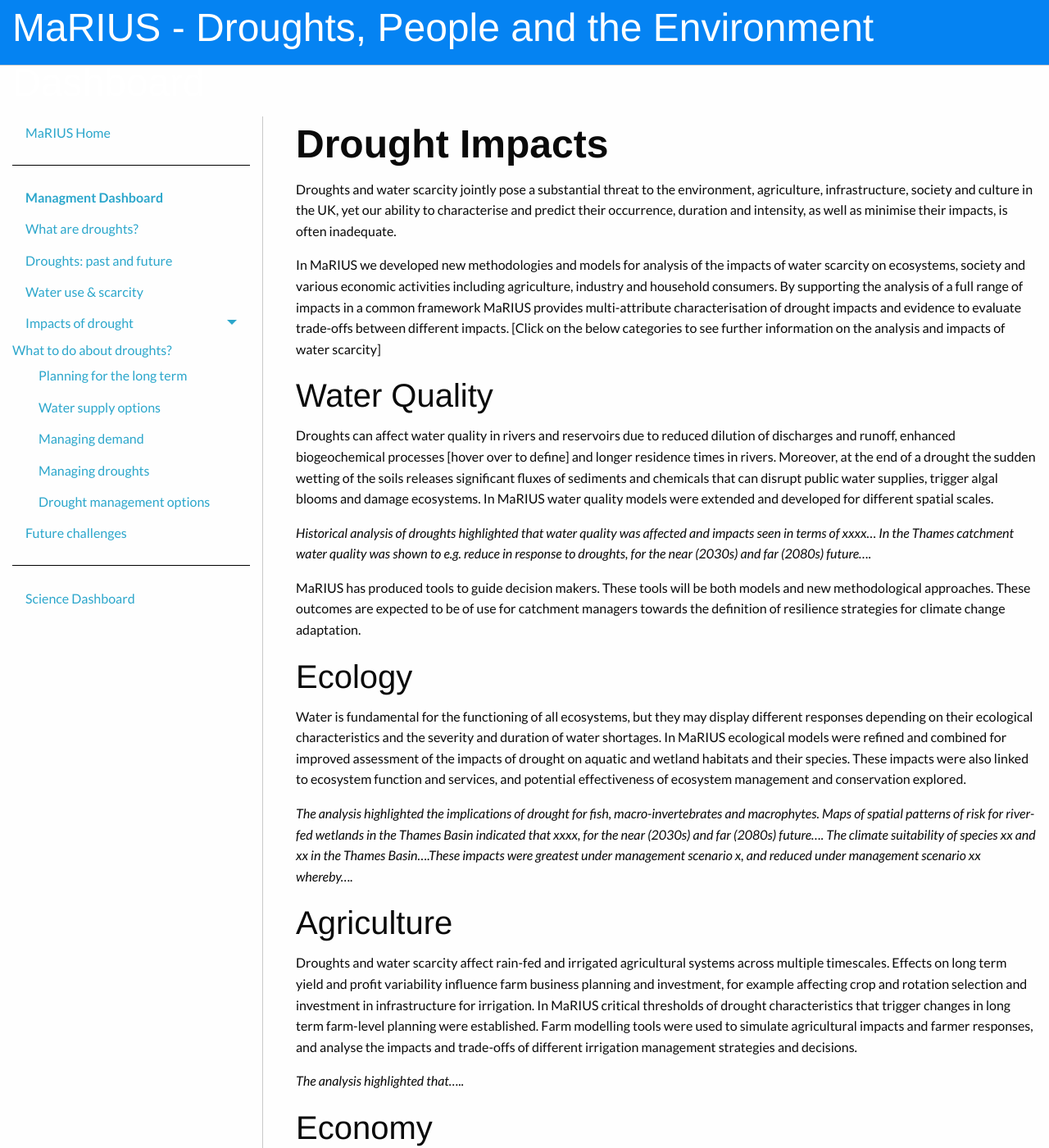
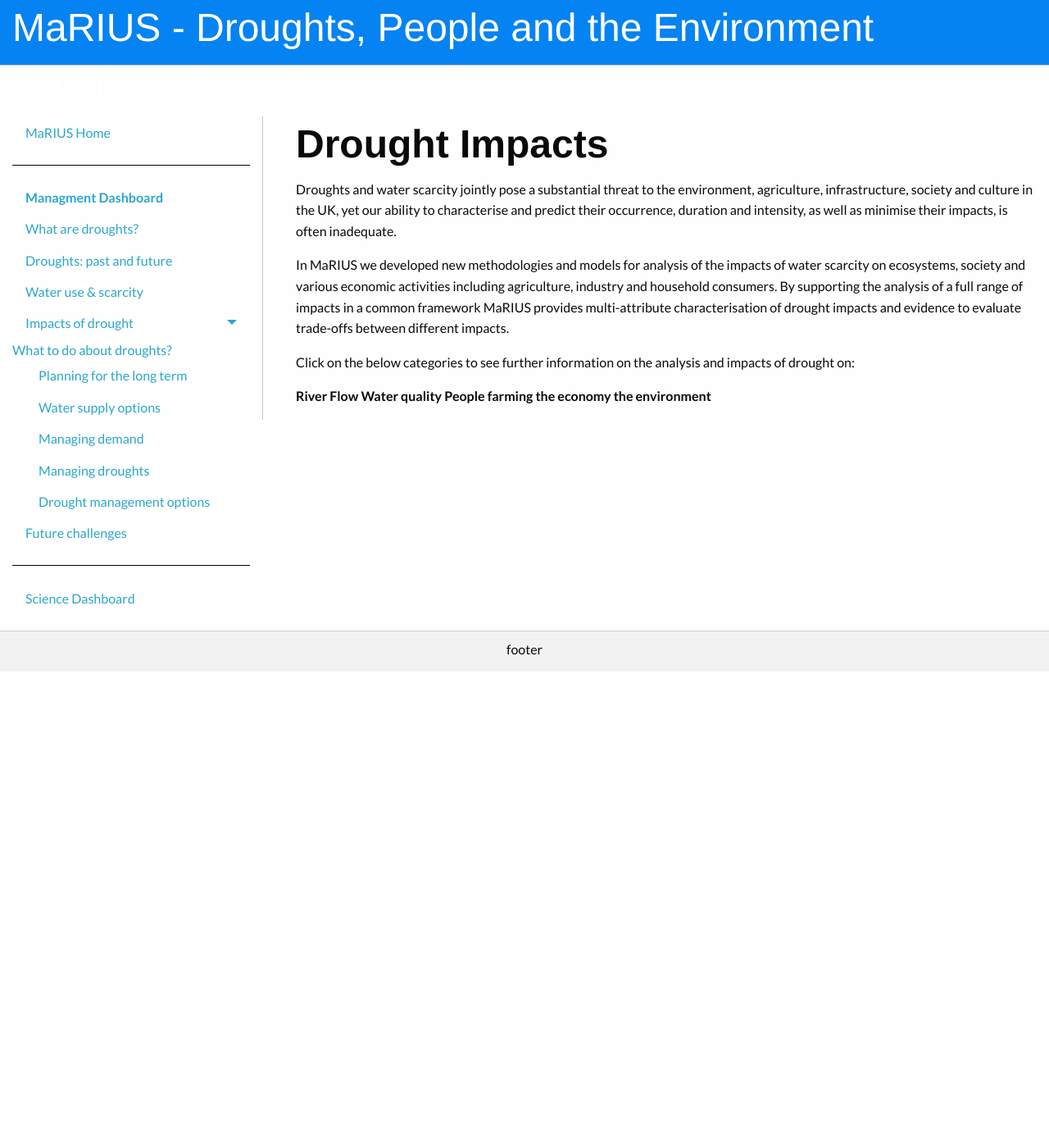
Before and after one commit to VictoriaJJ/mariusdroughtproject.org, a Jekyll site: the page built from _pages/dashboard/dpe/drought_impacts.md, in a window 1280 px wide and 1400 px high. Shown: the whole window at 82% size. Built offline with Jekyll 4.4.1, drawn with Linux system fonts in a browser that asks for light colours; some of the changed text lies outside the part shown.

Commit message:
Updated drought_impacts.md

```diff
--- a/_pages/dashboard/dpe/drought_impacts.md
+++ b/_pages/dashboard/dpe/drought_impacts.md
@@ -2,66 +2,18 @@
 layout: dpe
 published: true
 permalink: /dashboard/dpe/drought_impacts/
-
 _title: Drought Impacts
 ---
 
 Droughts and water scarcity jointly pose a substantial threat to the environment, agriculture, infrastructure, society and culture in the UK, yet our ability to characterise and predict their occurrence, duration and intensity, as well as minimise their impacts, is often inadequate.
 
-In MaRIUS we developed new methodologies and models for analysis of the impacts of water scarcity on ecosystems, society and various economic activities including agriculture, industry and household consumers. By supporting the analysis of a full range of impacts in a common framework MaRIUS provides multi-attribute characterisation of drought impacts and evidence to evaluate trade-offs between different impacts. [Click on the below categories to see further information on the analysis and impacts of water scarcity]
+In MaRIUS we developed new methodologies and models for analysis of the impacts of water scarcity on ecosystems, society and various economic activities including agriculture, industry and household consumers. By supporting the analysis of a full range of impacts in a common framework MaRIUS provides multi-attribute characterisation of drought impacts and evidence to evaluate trade-offs between different impacts.
 
-## Water Quality
+Click on the below categories to see further information on the analysis and impacts of drought on:
 
-Droughts can affect water quality in rivers and reservoirs due to reduced dilution of discharges and runoff, enhanced biogeochemical processes [hover over to define] and longer residence times in rivers. Moreover, at the end of a drought the sudden wetting of the soils releases significant fluxes of sediments and chemicals that can disrupt public water supplies, trigger algal blooms and damage ecosystems.  In MaRIUS water quality models were extended and developed for different spatial scales.
-
-*Historical analysis of droughts highlighted that water quality was affected and impacts seen in terms of xxxx… In the Thames catchment water quality was shown to e.g. reduce in response to droughts, for the near (2030s) and far (2080s) future….*
-
-MaRIUS has produced tools to guide decision makers. These tools will be both models and new methodological approaches. These outcomes are expected to be of use for catchment managers towards the definition of resilience strategies for climate change adaptation.
-
-## Ecology
-
-Water is fundamental for the functioning of all ecosystems, but they may display different responses depending on their ecological characteristics and the severity and duration of water shortages. In MaRIUS ecological models were refined and combined for improved assessment of the impacts of drought on aquatic and wetland habitats and their species. These impacts were also linked to ecosystem function and services, and potential effectiveness of ecosystem management and conservation explored.
-
-*The analysis highlighted the implications of drought for fish, macro-invertebrates and macrophytes.  Maps of spatial patterns of risk for river-fed wetlands in the Thames Basin indicated that xxxx, for the near (2030s) and far (2080s) future…. The climate suitability of species xx and xx in the Thames Basin….These impacts were greatest under management scenario x, and reduced under management scenario xx whereby….*
-
-## Agriculture
-
-Droughts and water scarcity affect rain-fed and irrigated agricultural systems across multiple timescales.  Effects on long term yield and profit variability influence farm business planning and investment, for example affecting crop and rotation selection and investment in infrastructure for irrigation. In MaRIUS critical thresholds of drought characteristics that trigger changes in long term farm-level planning were established. Farm modelling tools were used to simulate agricultural impacts and farmer responses, and analyse the impacts and trade-offs of different irrigation management strategies and decisions.
-
-*The analysis highlighted that…..*
-
-## Economy
-
-Economic impacts of drought can be large and far-ranging. In MaRIUS a new analytical framework was developed, to capture all the factors that contribute to, or mitigate against, the economic costs or impacts of a drought (including policy-making, planning and management actions). Using an Economic I-O model the direct and indirect losses of drought on domestic and commercial water consumers and major industrial abstractors, notably electricity generation were quantified.
-
-* The analysis highlighted that economic risk of drought at the Thames/UK level will increase by xx% for the near (2030s) and far (2080s) future…Indirect costs accounted for xx% of losses highlighting…Most vulnerable sectors included…Electricity generation, supply and prices….*
-
-<div class="large-6 medium-3 columns">
-	<label>Select a <b>drought event</b></label>
-	<input type="radio" name="drought_event" value="drought_event_01" id="drought_event_01"><label for="drought_event_01">01</label>
-	<input type="radio" name="drought_event" value="drought_event_02" id="drought_event_02"><label for="drought_event_02">02</label>
-	<input type="radio" name="drought_event" value="drought_event_03" id="drought_event_03"><label for="drought_event_03">03</label>
-	<input type="radio" name="drought_event" value="drought_event_04" id="drought_event_04"><label for="drought_event_04">04</label>
-
-	<label>Select an <b>spatial scale</b></label>
-	<input type="radio" name="spatial_scale" value="spatial_scale_thames" id="spatial_scale_thames"><label for="spatial_scale_thames">Thames</label>
-	<input type="radio" name="spatial_scale" value="spatial_scale_severn" id="spatial_scale_severn"><label for="spatial_scale_severn">Severn</label>
-	<input type="radio" name="spatial_scale" value="spatial_scale_england" id="spatial_scale_england"><label for="spatial_scale_england">England</label>
-
-	<label>Select an <b>impact</b></label>
-	<input type="radio" name="impact" value="impact_water_quality" id="impact_water_quality"><label for="impact_water_quality">Water quality</label>
-	<input type="radio" name="impact" value="impact_ecology" id="impact_ecology"><label for="impact_ecology">Ecology</label>
-	<input type="radio" name="impact" value="impact_agriculture" id="impact_groundwater"><label for="impact_groundwater">Agriculture</label>
-	<input type="radio" name="impact" value="impact_economy" id="impact_economy"><label for="impact_economy">Economy</label>
-</div>
-
-<div class="large-6 medium-3 columns">
-
-	<div id='chart1'>
-		Probability of water shortages for different users
-		<svg style='height:300px;width:300px'></svg>
-	</div>
-
-</div>
-
-<script src='{{ site.baseurl }}/assets/js/pie_chart.js' type='text/javascript'> </script>
+**River Flow
+Water quality
+People
+farming
+the economy
+the environment**
```
